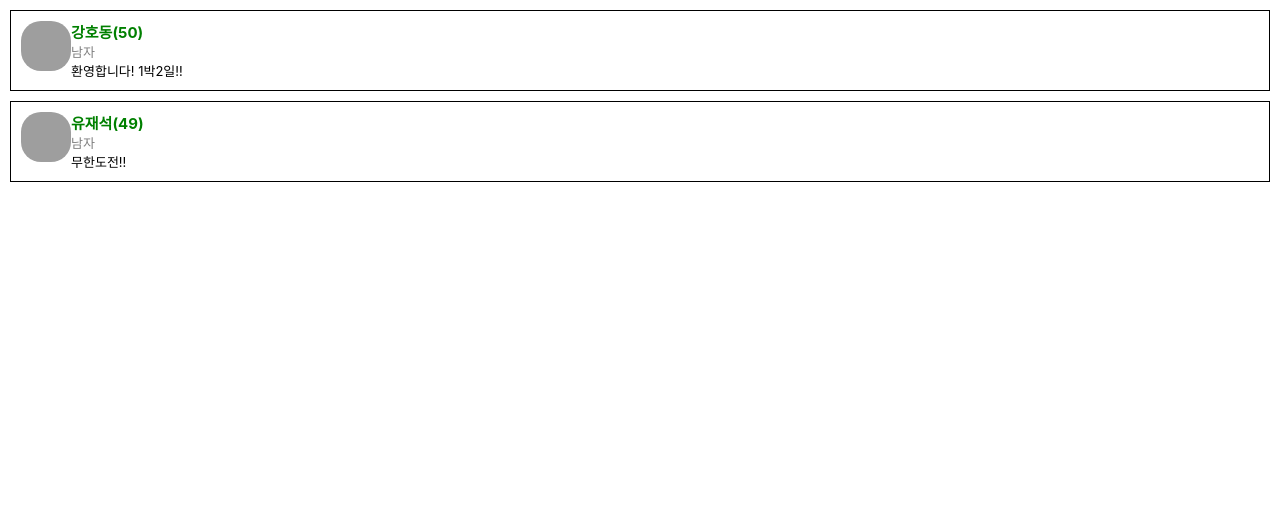
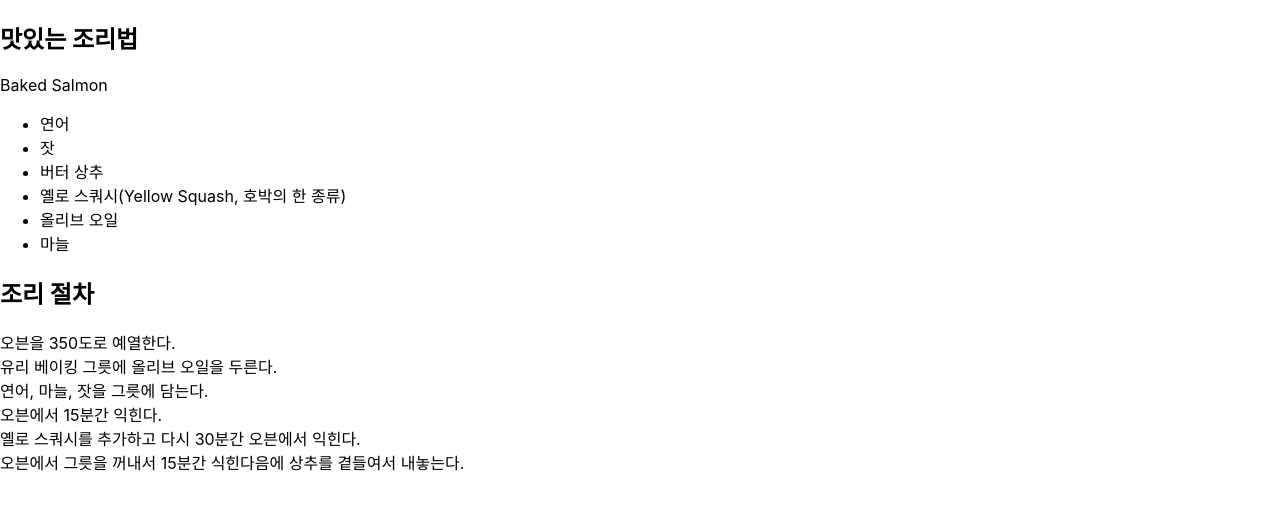
Before and after one commit to kimj0131/react-study, a React (Create React App) app: page / in a window 1280 px wide. Shown: the top 510 px of the page. Built offline with nearby package versions, Linux system fonts and the light colour scheme; grey boxes are pictures that could not be loaded.

Commit message:
Study React - 연습문제 > 간단하게 조리법 출력해보기

```diff
--- /dev/null
+++ b/src/exam/Baked.jsx
@@ -0,0 +1,41 @@
+import React from "react";
+import Ingredient from "./Ingredient";
+import Recipe from "./Recipe";
+
+const ingredients = [
+	{ name: "연어" },
+	{ name: "잣" },
+	{ name: "버터 상추" },
+	{ name: "옐로 스쿼시(Yellow Squash, 호박의 한 종류)" },
+	{ name: "올리브 오일" },
+	{ name: "마늘" },
+];
+
+const recipes = [
+	{ comment: "오븐을 350도로 예열한다." },
+	{ comment: "유리 베이킹 그릇에 올리브 오일을 두른다." },
+	{ comment: "연어, 마늘, 잣을 그릇에 담는다." },
+	{ comment: "오븐에서 15분간 익힌다." },
+	{ comment: "옐로 스쿼시를 추가하고 다시 30분간 오븐에서 익힌다." },
+	{ comment: "오븐에서 그릇을 꺼내서 15분간 식힌다음에 상추를 곁들여서 내놓는다." },
+];
+
+export default function Baked(props) {
+	return (
+		<div>
+			<h2>맛있는 조리법</h2>
+			<p>Baked Salmon</p>
+			<ul>
+				{ingredients.map((ingredient) => {
+					return <Ingredient name={ingredient.name} />;
+				})}
+			</ul>
+			<h2>조리 절차</h2>
+			<div>
+				{recipes.map((recipe) => {
+					return <Recipe recipe={recipe.comment} />;
+				})}
+			</div>
+		</div>
+	);
+}
--- /dev/null
+++ b/src/exam/Ingredient.jsx
@@ -0,0 +1,5 @@
+import React from "react";
+
+export default function Ingredient(props) {
+	return <li>{props.name}</li>;
+}
--- /dev/null
+++ b/src/exam/Recipe.jsx
@@ -0,0 +1,7 @@
+import React from "react";
+
+function Recipe(props) {
+	return <div>{props.recipe}</div>;
+}
+
+export default Recipe;
--- a/src/index.js
+++ b/src/index.js
@@ -1,26 +1,14 @@
 import React from "react";
 import ReactDOM from "react-dom/client";
 import "./index.css";
-// import App from "./App";
 import reportWebVitals from "./reportWebVitals";
-// import MyButton from "./chap01/MyButton";
-// import DrinkList from "./chap01/DrinkList";
-// import Clock from "./chap02/Clock";
-import ProfileList from "./chap03/ProfileList";
+import Baked from "./exam/Baked";
 
 const root = ReactDOM.createRoot(document.getElementById("root"));
 
-// setInterval(() => {
-// 	root.render(
-// 		<React.StrictMode>
-// 			<Clock />
-// 		</React.StrictMode>
-// 	);
-// }, 1000);
-
 root.render(
 	<React.StrictMode>
-		<ProfileList />
+		<Baked />
 	</React.StrictMode>
 );
 
```
